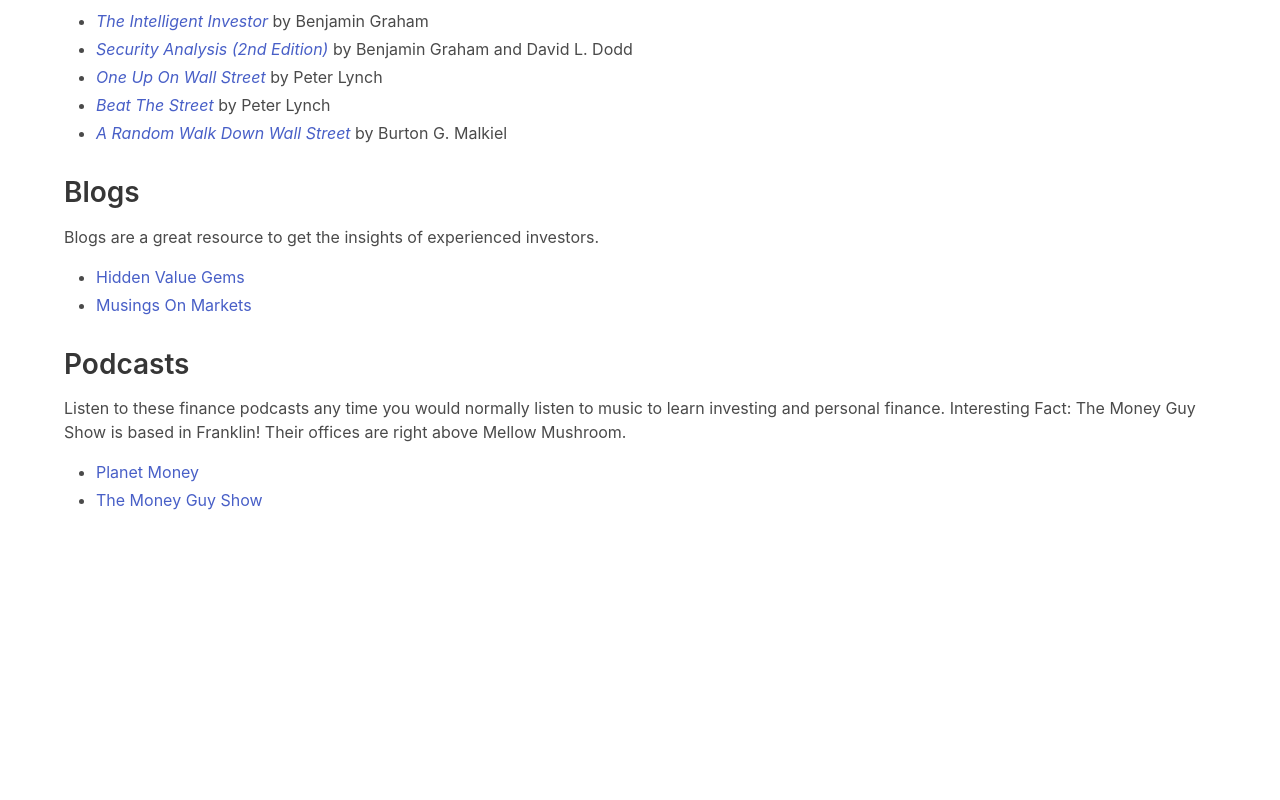
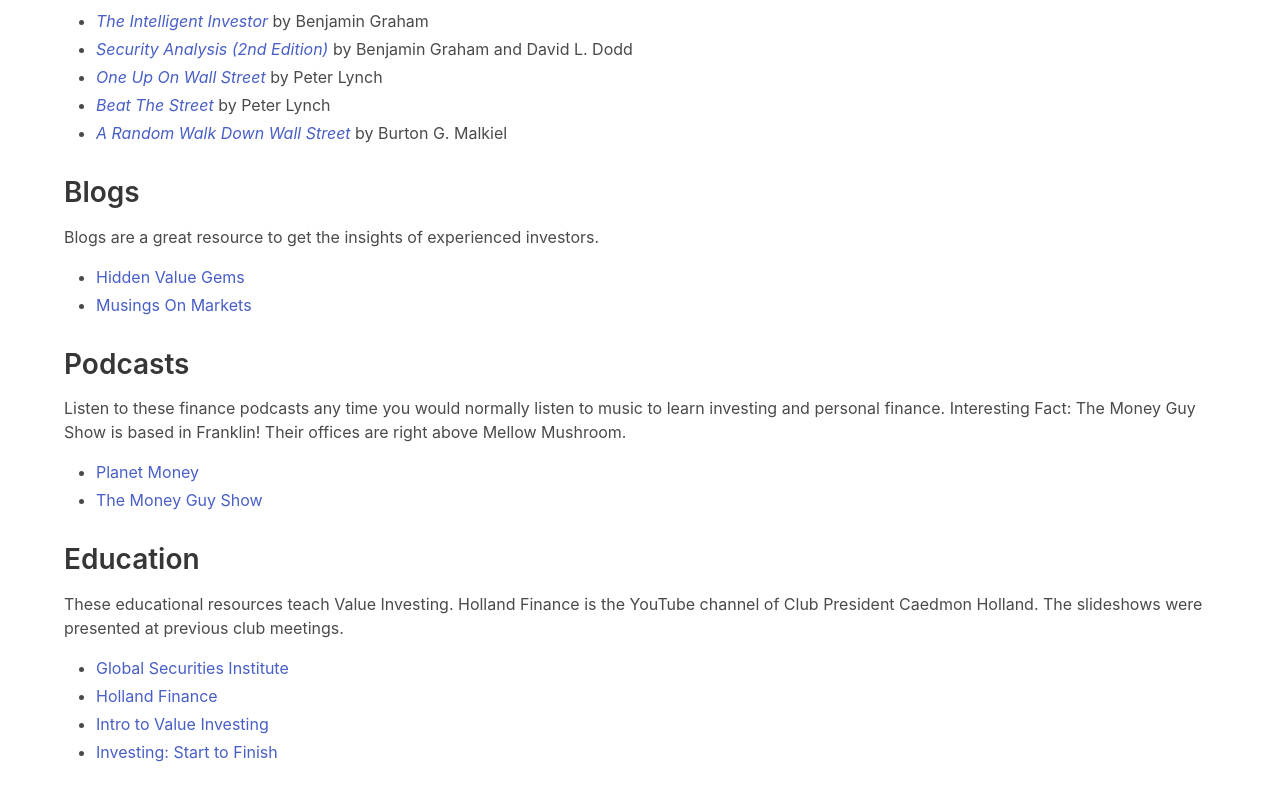
Before and after one commit to StoicMindset/FHS-Investment-Club, a React (Create React App) app: page /resources in a window 1280 px wide. Shown: the part 2324-3124 px from the top of the page. Before the commit the page ends 2884 px from the top, so only its background shows below. Built offline with nearby package versions, Linux system fonts and the light colour scheme.

Commit message:
education

```diff
--- a/src/pages/Resources.js
+++ b/src/pages/Resources.js
@@ -374,6 +374,32 @@
                 </a>
               </li>
             </ul>
+              <h2>Education</h2>
+            <p>
+              These educational resources teach Value Investing. Holland Finance is the YouTube channel of Club President Caedmon Holland. The slideshows were presented at previous club meetings.
+            </p>
+            <ul>
+              <li>
+                <a href="https://www.globalsecuritiesinstitute.com/young-investors-society-students" target="_blank" rel="noreferrer">
+                 Global Securities Institute
+                </a>
+              </li>
+              <li>
+                <a href="https://www.youtube.com/@hollandfinance8509" target="_blank" rel="noreferrer">
+                  Holland Finance
+                </a>
+              </li>
+                <li>
+                <a href="https://docs.google.com/presentation/d/1pQJL8FesvNIxvaeB3D95UNKbIGfTdFvSf5apPFWRPzM/edit?usp=sharing" target="_blank" rel="noreferrer">
+                  Intro to Value Investing
+                </a>
+              </li>
+                <li>
+                <a href="https://docs.google.com/presentation/d/1xTBEIbuFELLIKN5nvZPPmSShzaI8Vb_0FEt-MVLh7Xo/edit?usp=sharing" target="_blank" rel="noreferrer">
+                  Investing: Start to Finish
+                </a>
+              </li>
+            </ul>
           </div>
         </div>
       </div>
```
